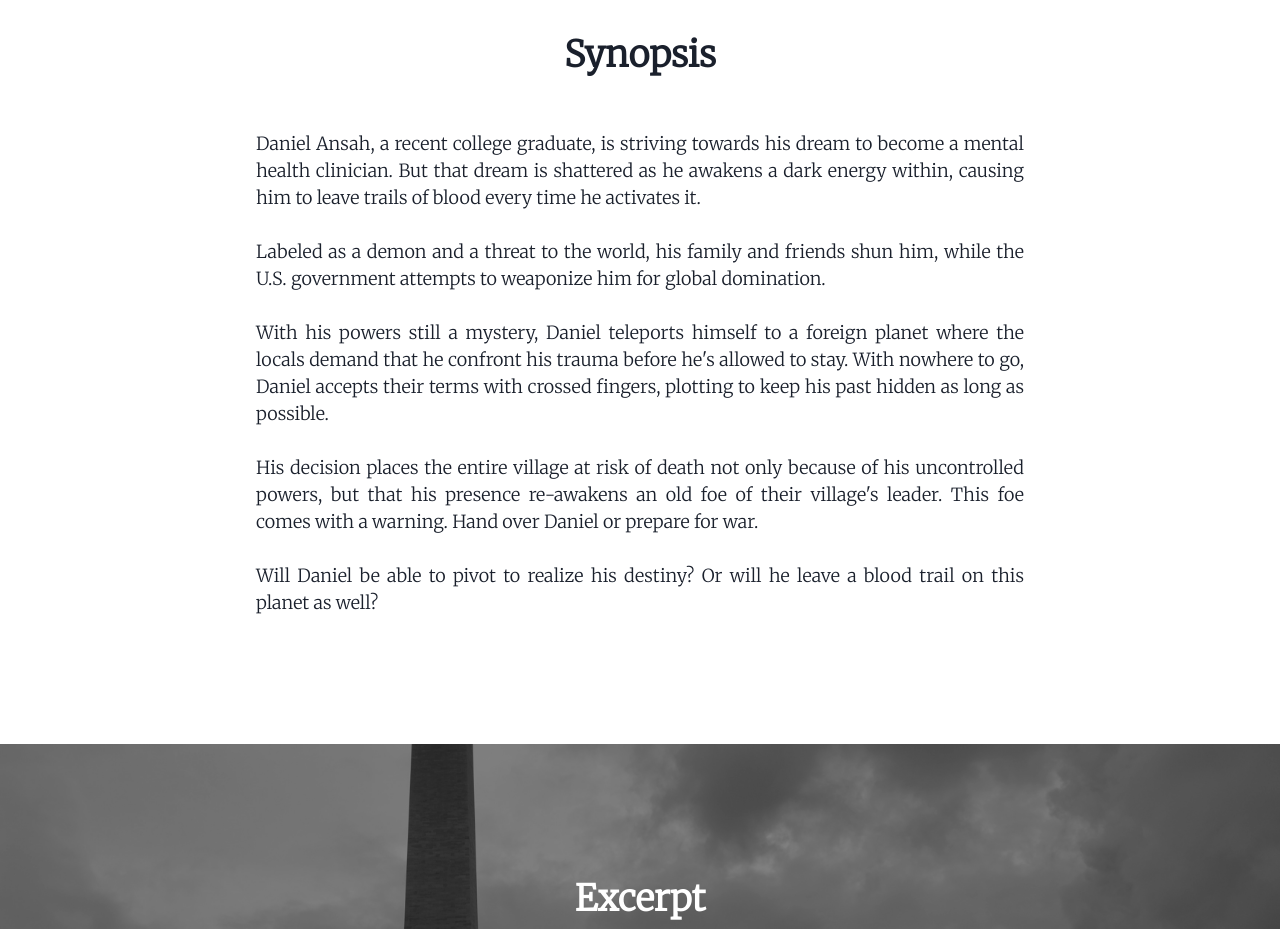
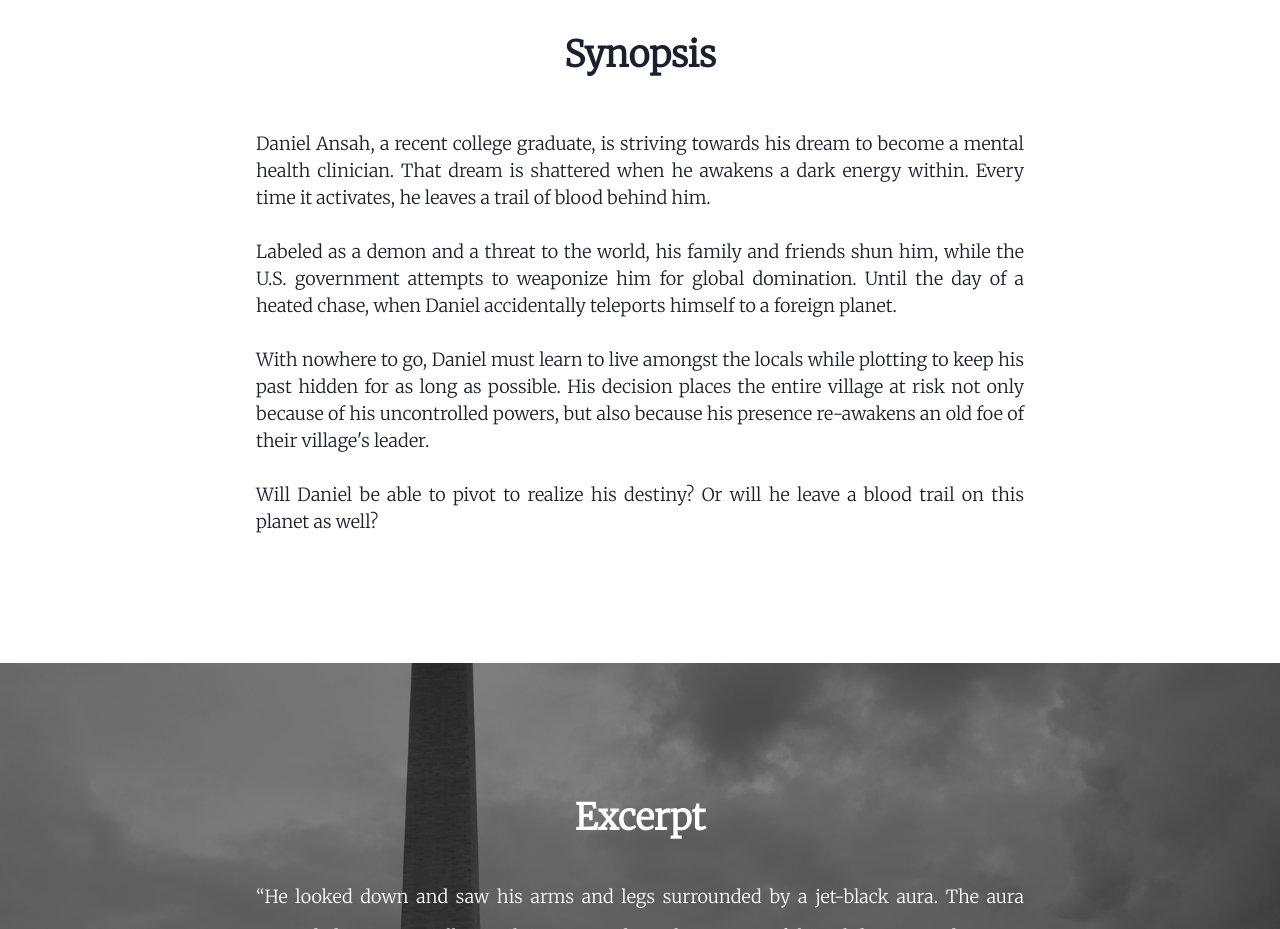
Before and after one commit to fasamoah19/frederickasamoahjr.com, a Next.js app: page / in a window 1280 px wide. Shown: the part 1000-1929 px from the top of the page. Built offline with nearby package versions, Linux system fonts and the light colour scheme.

Commit message:
Adding an updated book cover. Updated the book summary

```diff
--- a/pages/index.tsx
+++ b/pages/index.tsx
@@ -52,7 +52,7 @@ export default function Home() {
     <>
       <BetaReadSignUpDrawer isOpen={isOpen} onClose={onClose} />
       <HeadComponent title="Home | Fred Asamoah Jr" />
-      <Box bgColor={'white'}>
+      <Box bgColor={"white"}>
         <Flex
           bgImage={"/images/image-manipulation-3442184.jpg"}
           layerStyle="flexImageContainer900H"
@@ -86,7 +86,7 @@ export default function Home() {
             >
               <Image
                 pos={"relative"}
-                src={"/Book Cover Template.png"}
+                src={"/Book Cover Template To Export.png"}
                 alt={"Book cover placeholder"}
                 height={{ base: 400, md: 500 }}
                 width={{ base: 250, md: 340 }}
@@ -199,27 +199,22 @@ export default function Home() {
               textAlign={"justify"}
             >
               Daniel Ansah, a recent college graduate, is striving towards his
-              dream to become a mental health clinician. But that dream is
-              shattered as he awakens a dark energy within, causing him to leave
-              trails of blood every time he activates it.
+              dream to become a mental health clinician. That dream is shattered
+              when he awakens a dark energy within. Every time it activates, he
+              leaves a trail of blood behind him.
               <br />
               <br />
               Labeled as a demon and a threat to the world, his family and
               friends shun him, while the U.S. government attempts to weaponize
-              him for global domination.
+              him for global domination. Until the day of a heated chase, when
+              Daniel accidentally teleports himself to a foreign planet.
               <br />
               <br />
-              With his powers still a mystery, Daniel teleports himself to a
-              foreign planet where the locals demand that he confront his trauma
-              before he&apos;s allowed to stay. With nowhere to go, Daniel
-              accepts their terms with crossed fingers, plotting to keep his
-              past hidden as long as possible.
-              <br />
-              <br />
-              His decision places the entire village at risk of death not only
-              because of his uncontrolled powers, but that his presence
-              re-awakens an old foe of their village&apos;s leader. This foe
-              comes with a warning. Hand over Daniel or prepare for war.
+              With nowhere to go, Daniel must learn to live amongst the locals
+              while plotting to keep his past hidden for as long as possible.
+              His decision places the entire village at risk not only because of
+              his uncontrolled powers, but also because his presence re-awakens
+              an old foe of their village&apos;s leader.
               <br />
               <br />
               Will Daniel be able to pivot to realize his destiny? Or will he
--- a/styles/theme.ts
+++ b/styles/theme.ts
@@ -65,7 +65,6 @@ const theme = extendTheme({
     h2Caption: {
       fontStyle: 'italic',
       fontSize: { base: 'sm', md: 'lg' }, // 18px
-      fontWeight: 'semibold'
     },
     paragraph: {
       fontSize: { base: 'md', md: 'lg' }, // 18px
```
Also changed, not shown: pages/the-pivot/prologue.tsx (+8 -0 lines), public/Book Cover Template To Export.png (added).
